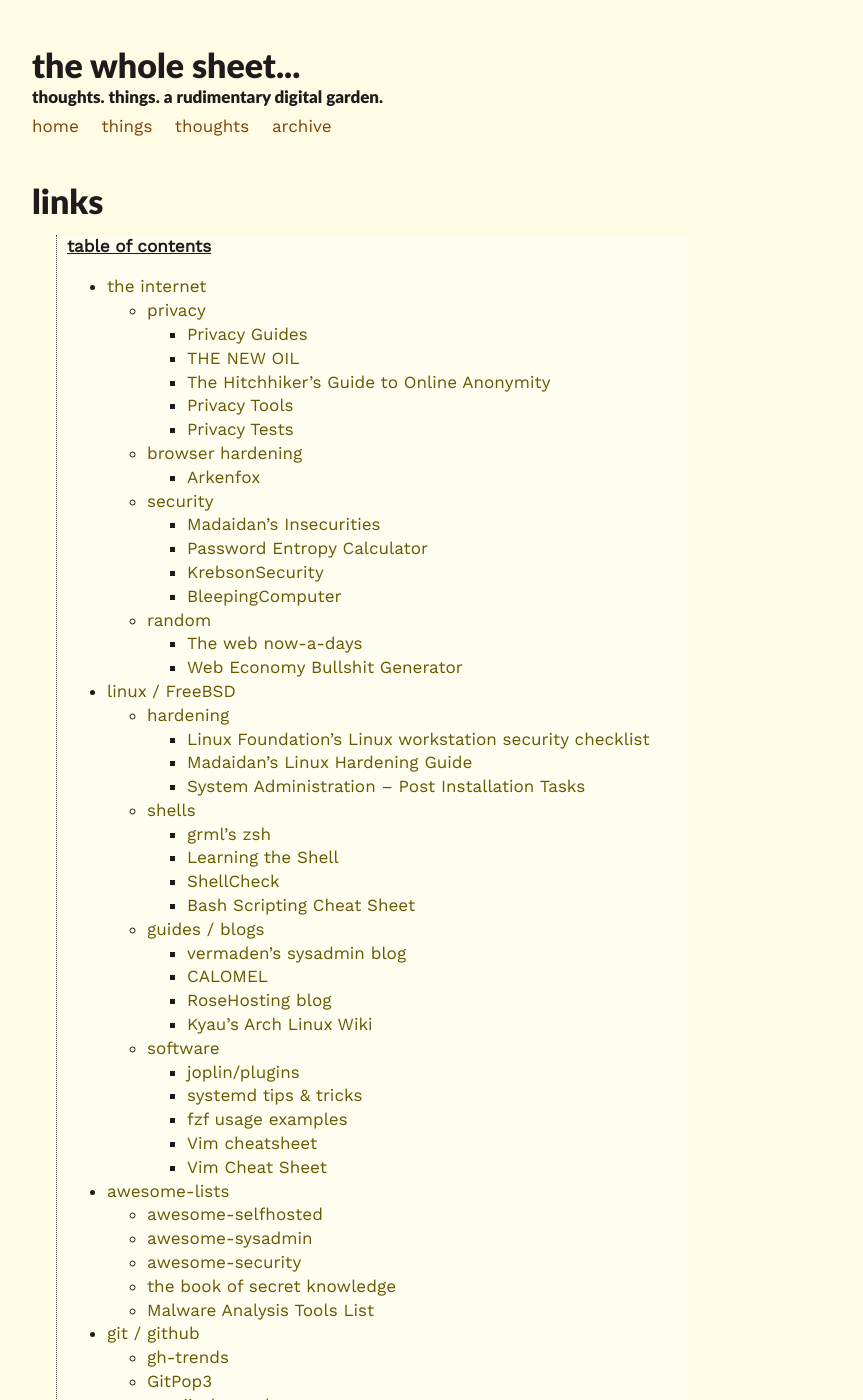
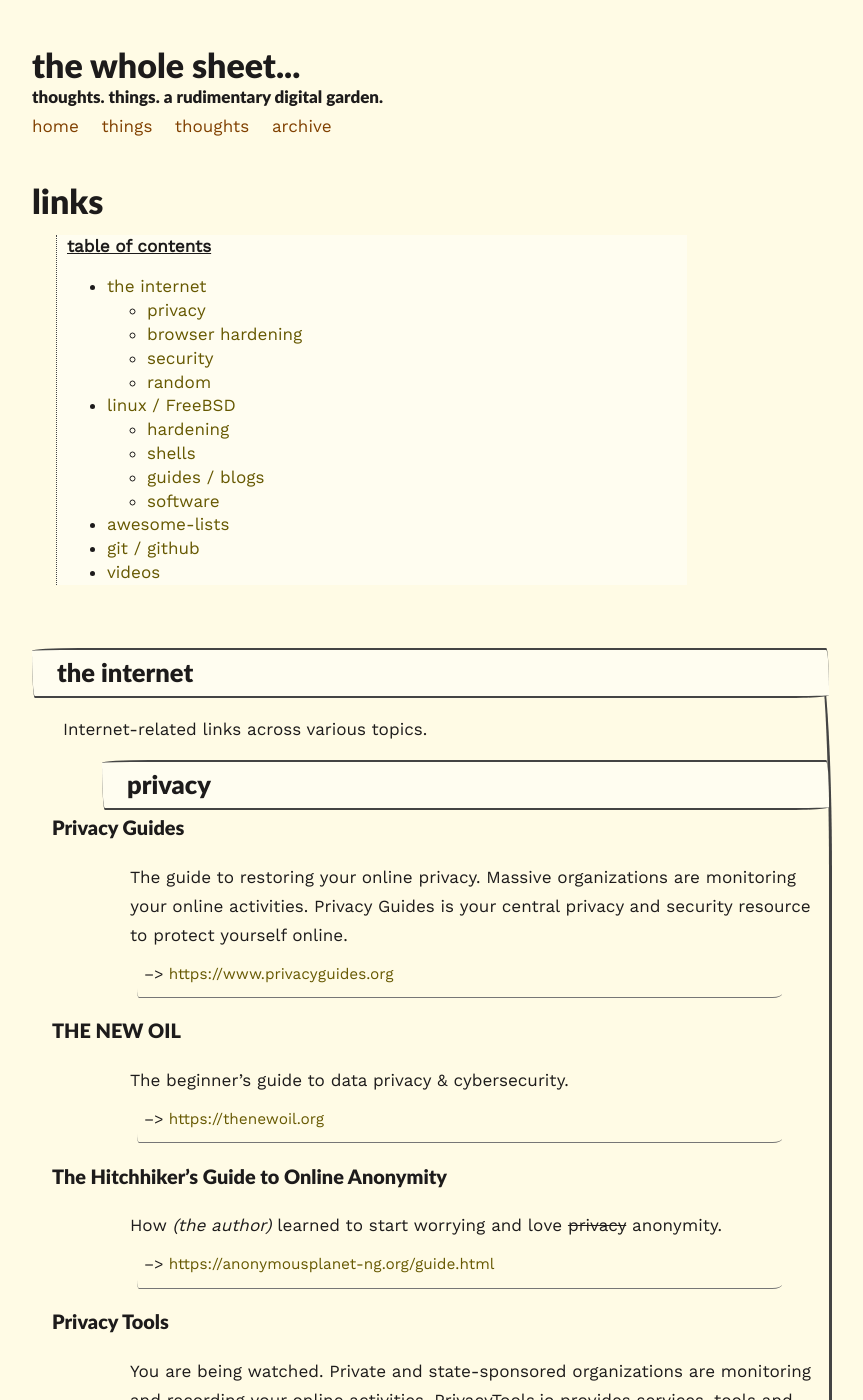
Before and after one commit to walderf/walderf.github.io, a Jekyll site: the page built from _things/links.md, in a window 1280 px wide and 1400 px high. Shown: the whole window, without its empty margins (208-1071 px from the left). Built offline with Jekyll 4.4.1, drawn with Linux system fonts in a browser that asks for light colours; nearby versions of some CDN libraries; comment, search, counter and statistics services are not loaded; some of the changed text lies outside the part shown.

Commit message:
removed 2nd layer toc

```diff
--- a/_things/links.md
+++ b/_things/links.md
@@ -32,7 +32,7 @@
 {: .ascname}
 
 ### Privacy Guides
-{: .lst}
+{: .lst, .no_toc}
 
 The guide to restoring your online privacy. Massive organizations are monitoring your online activities. Privacy Guides is your central privacy and security resource to protect yourself online.
 {: .lsc}
@@ -41,7 +41,7 @@
 {: .lss}
 
 ### THE NEW OIL
-{: .lst}
+{: .lst, .no_toc}
 
 The beginner's guide to data privacy & cybersecurity.
 {: .lsc}
@@ -51,7 +51,7 @@
 
 
 ### The Hitchhiker’s Guide to Online Anonymity
-{: .lst}
+{: .lst, .no_toc}
 
 How *(the author)* learned to start worrying and love ~~privacy~~ anonymity.
 {: .lsc}
@@ -60,7 +60,7 @@
 {: .lss}
 
 ### Privacy Tools
-{: .lst}
+{: .lst, .no_toc}
 
 You are being watched. Private and state-sponsored organizations are monitoring and recording your online activities. PrivacyTools.io provides services, tools and privacy guides to counter global mass surveillance.
 {: .lsc}
@@ -69,7 +69,7 @@
 {: .lss}
 
 ### Privacy Tests
-{: .lst}
+{: .lst, .no_toc}
 
 Open-source tests of web browser privacy.
 {: .lsc}
@@ -84,7 +84,7 @@
 {: .ascname}
 
 ### Arkenfox
-{: .lst}
+{: .lst, .no_toc}
 
 The arkenfox user.js is a template which aims to provide as much privacy and enhanced security as possible, and to reduce tracking and fingerprinting as much as possible - while minimizing any loss of functionality and breakage (but it will happen).
 {: .lsc}
@@ -99,7 +99,7 @@
 {: .ascname}
 
 ### Madaidan's Insecurities
-{: .lst}
+{: .lst, .no_toc}
 
 Security & Privacy Evaluations -- A list of analyses regarding security and privacy-focused topics.
 {: .lsc}
@@ -108,7 +108,8 @@
 {: .lss}
 
 ### Password Entropy Calculator
-{: .lst}
+{: .lst, .no_toc}
+
 
 Calculates the relative strength of a password.
 {: .lsc}
@@ -117,7 +118,7 @@
 {: .lss}
 
 ### KrebsonSecurity
-{: .lst}
+{: .lst, .no_toc}
 
 In-depth security news and investigation.
 {: .lsc}
@@ -126,7 +127,7 @@
 {: .lss}
 
 ### BleepingComputer
-{: .lst}
+{: .lst, .no_toc}
 
 An information security and technology news publication.
 {: .lsc}
@@ -141,7 +142,7 @@
 {: .ascname}
 
 ### The web now-a-days
-{: .lst}
+{: .lst, .no_toc}
 
 A website dedicated to today's web technologies.
 {: .lsc}
@@ -150,7 +151,7 @@
 {: .lss}
 
 ### Web Economy Bullshit Generator
-{: .lst}
+{: .lst, .no_toc}
 
 Click the make bullshit button. Watch bullshit appear in the box.
 {: .lsc}
@@ -178,7 +179,7 @@
 {: .ascname}
 
 ###  Linux Foundation's Linux workstation security checklist
-{: .lst}
+{: .lst, .no_toc}
 
 A set of baseline recommendations to avoid most glaring security errors without introducing too much inconvenience.
 {: .lsc}
@@ -187,7 +188,7 @@
 {: .lss}
 
 ### Madaidan’s Linux Hardening Guide
-{: .lst}
+{: .lst, .no_toc}
 
 Linux is not a secure operating system. However, there are steps you can take to improve it. This guide aims to explain how to harden Linux as much as possible for security and privacy. This guide attempts to be distribution-agnostic and is not tied to any specific one.
 {: .lsc}
@@ -196,7 +197,7 @@
 {: .lss}
 
 ### System Administration – Post Installation Tasks
-{: .lst}
+{: .lst, .no_toc}
 
 This guide is a checklist of tasks required or recommended after a basic installation to ensure safe and reliable operation.
 {: .lsc}
@@ -211,7 +212,7 @@
 {: .ascname}
 
 ### grml's zsh
-{: .lst}
+{: .lst, .no_toc}
 
 home of grml-zsh-config - ***the*** zsh config
 {: .lsc}
@@ -220,7 +221,7 @@
 {: .lss}
 
 ### Learning the Shell
-{: .lst}
+{: .lst, .no_toc}
 
 "I once heard an author say that when you are a child you use a computer by looking at the pictures. When you grow up, you learn to read and write. Welcome to Computer Literacy 101. Now let's get to work."
 {: .lsc}
@@ -229,7 +230,7 @@
 {: .lss}
 
 ### ShellCheck
-{: .lst}
+{: .lst, .no_toc}
 
 Finds bugs in your shell scripts.
 {: .lsc}
@@ -238,7 +239,7 @@
 {: .lss}
 
 ### Bash Scripting Cheat Sheet
-{: .lst}
+{: .lst, .no_toc}
 
 "The only bash scripting cheat sheeet that you will ever need."
 {: .lsc}
@@ -282,7 +283,7 @@
 {: .ascname}
 
 ### vermaden's sysadmin blog
-{: .lst}
+{: .lst, .no_toc}
 
 lots of FreeBSD and server related guides from a sysadmin
 {: .lsc}
@@ -291,7 +292,7 @@
 {: .lss}
 
 ### CALOMEL
-{: .lst}
+{: .lst, .no_toc}
 
 "Open Source Research and Reference" --  lots of guides, etc.
 {: .lsc}
@@ -300,7 +301,7 @@
 {: .lss}
 
 ### RoseHosting blog
-{: .lst}
+{: .lst, .no_toc}
 
 hundreds of linux related posts with good information
 {: .lsc}
@@ -309,7 +310,7 @@
 {: .lss}
 
 ### Kyau's Arch Linux Wiki
-{: .lst}
+{: .lst, .no_toc}
 
 solid, detailed hardening configurations and various tips
 {: .lsc}
@@ -336,7 +337,7 @@
 
 
 ### joplin/plugins
-{: .lst}
+{: .lst, .no_toc}
 
 official joplin plugin repository
 {: .lsc}
@@ -346,7 +347,7 @@
 
 
 ### systemd tips & tricks
-{: .lst}
+{: .lst, .no_toc}
 
 tips & tricks for systemd
 {: .lsc}
@@ -356,7 +357,7 @@
 
 
 ### fzf usage examples
-{: .lst}
+{: .lst, .no_toc}
 
 fzf implementations, usage examples, scripts, etc.
 {: .lsc}
@@ -365,7 +366,7 @@
 {: .lss}
 
 ### Vim cheatsheet
-{: .lst}
+{: .lst, .no_toc}
 
 Vim is a very efficient text editor. This reference was made for Vim 8.0.
 {: .lsc}
@@ -374,7 +375,7 @@
 {: .lss}
 
 ### Vim Cheat Sheet
-{: .lst}
+{: .lst, .no_toc}
 
 another handy vim cheatsheet.
 {: .lsc}
@@ -433,7 +434,7 @@
 <div class="ac">
 
 ### awesome-selfhosted
-{: .lt}
+{: .lt, .no_toc}
 
 a list of software for self-hosting of services
 {: lc}
@@ -442,7 +443,7 @@
 {: .ls}
 
 ### awesome-sysadmin
-{: .lt}
+{: .lt, .no_toc}
 
 a list of open source sysadmin resources
 {: lc}
@@ -451,7 +452,7 @@
 {: .ls}
 
 ### awesome-security
-{: .lt}
+{: .lt, .no_toc}
 
 a list of security related software, libraries, resources, etc
 {: lc}
@@ -460,7 +461,7 @@
 {: .ls}
 
 ### the book of secret knowledge
-{: .lt}
+{: .lt, .no_toc}
 
 manuals, cheatsheets, blogs, hacks, one-liners, cli tools, etc
 {: lc}
@@ -469,7 +470,7 @@
 {: .ls}
 
 ### Malware Analysis Tools List
-{: lt}
+{: .lt, .no_toc}
 
 A curated list of awesome malware analysis tools and resources.
 {: .lc}
@@ -492,7 +493,7 @@
 <div class="ac">
 
 ### gh-trends
-{: .lt}
+{: .lt, .no_toc}
 
 GitHub star history plots
 {: lc}
@@ -501,7 +502,7 @@
 {: .ls}
 
 ### GitPop3
-{: .lt}
+{: .lt, .no_toc}
 
 Find the most popular fork on GitHub.
 {: lc}
@@ -510,7 +511,7 @@
 {: .ls}
 
 ### emoji-cheat-sheet
-{: .lt}
+{: .lt, .no_toc}
 
 This cheat sheet is automatically generated from GitHub Emoji API and Unicode Full Emoji List.
 {: .lc}
@@ -533,7 +534,7 @@
 <div class="ac">
 
 ### "This Mysterious Computer Could Prove Time Travel Exists"
-{: .lt}
+{: .lt, .no_toc}
 
 The Mystery of the Dodleston Messages
 {: .lc}
```
